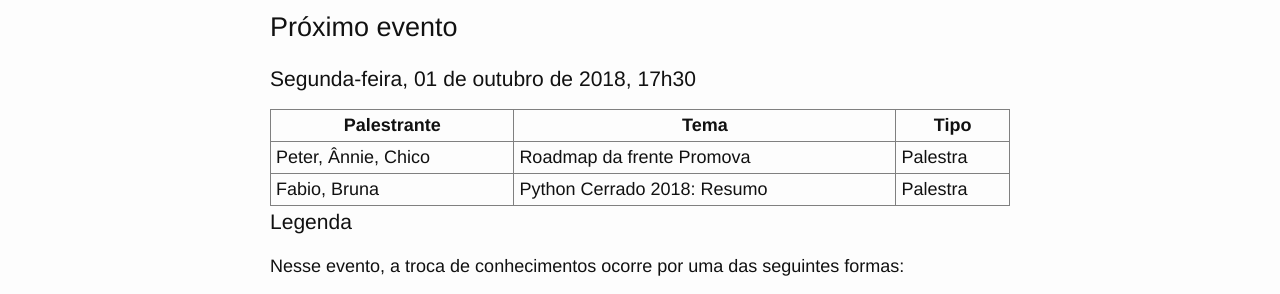
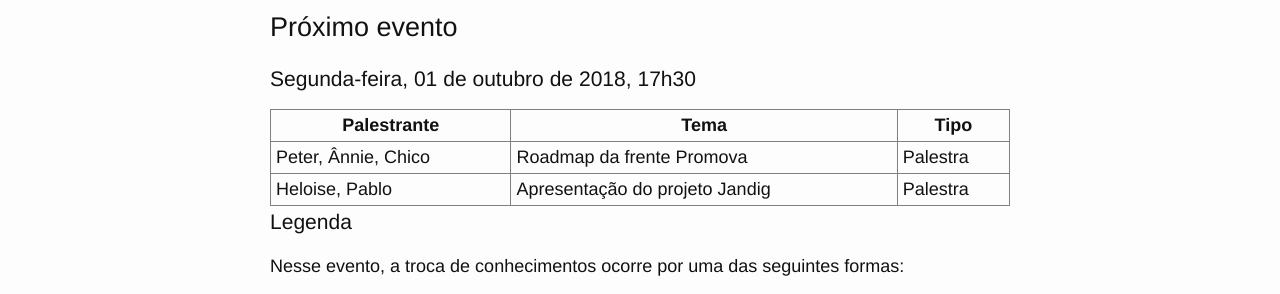
Before and after one commit to lappis-unb/MiniLappisConf, a Jekyll site: the page built from index.md, in a window 1280 px wide. Shown: the part 181-475 px from the top of the page. Built offline with Jekyll 4.4.1, drawn with Linux system fonts in a browser that asks for light colours.

Commit message:
hoje teremos apresentacao do projeto jandig

```diff
--- a/index.md
+++ b/index.md
@@ -13,7 +13,7 @@ e experimentação.
 | Palestrante         | Tema                                     | Tipo      |
 | ------------------- | ---------------------------------------- | --------- |
 | Peter, Ânnie, Chico | Roadmap da frente Promova                | Palestra  |
-| Fabio, Bruna        | Python Cerrado 2018: Resumo              | Palestra  |
+| Heloise, Pablo      | Apresentação do projeto Jandig           | Palestra  |
 
 ### Legenda
 
```
